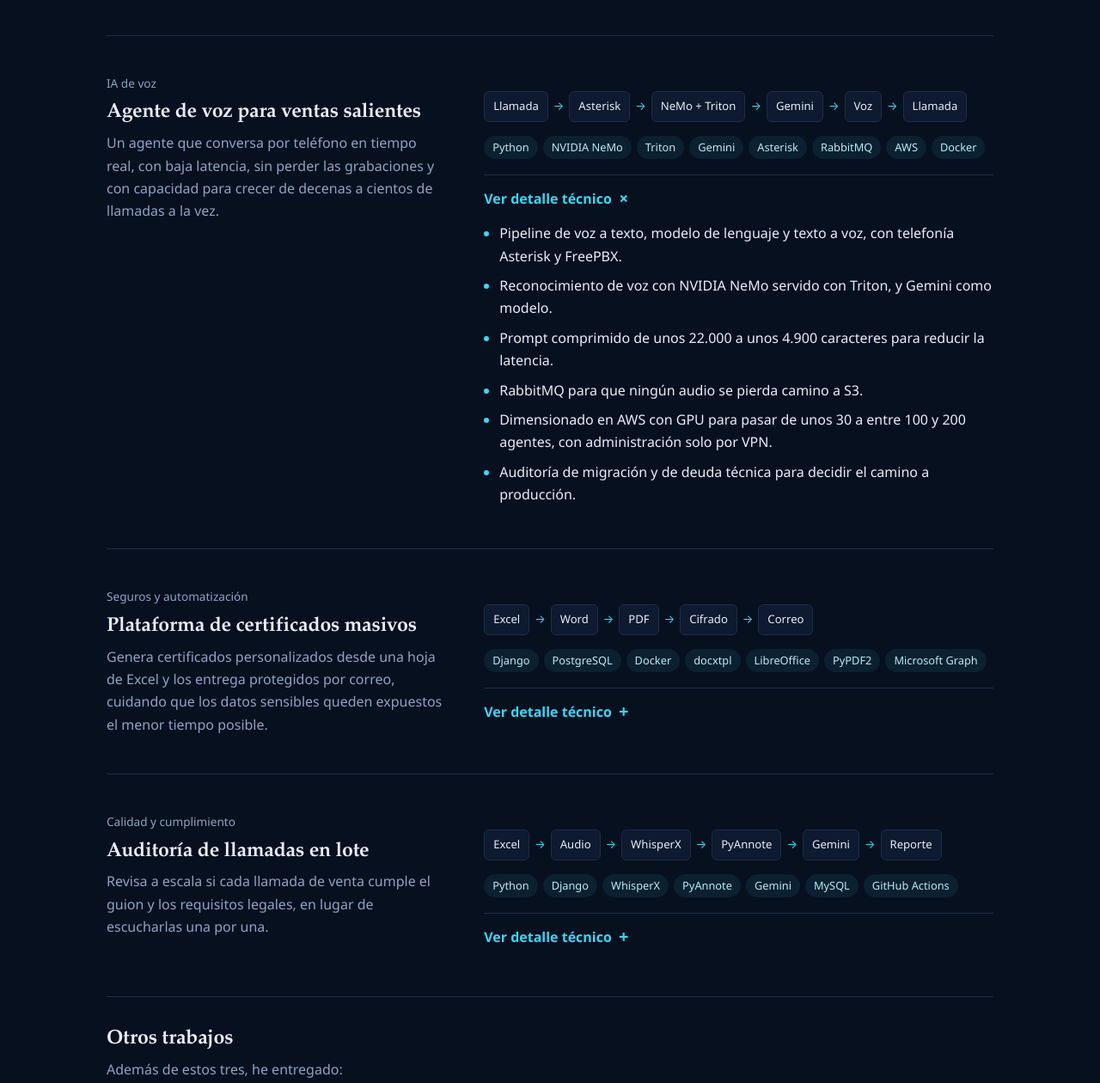
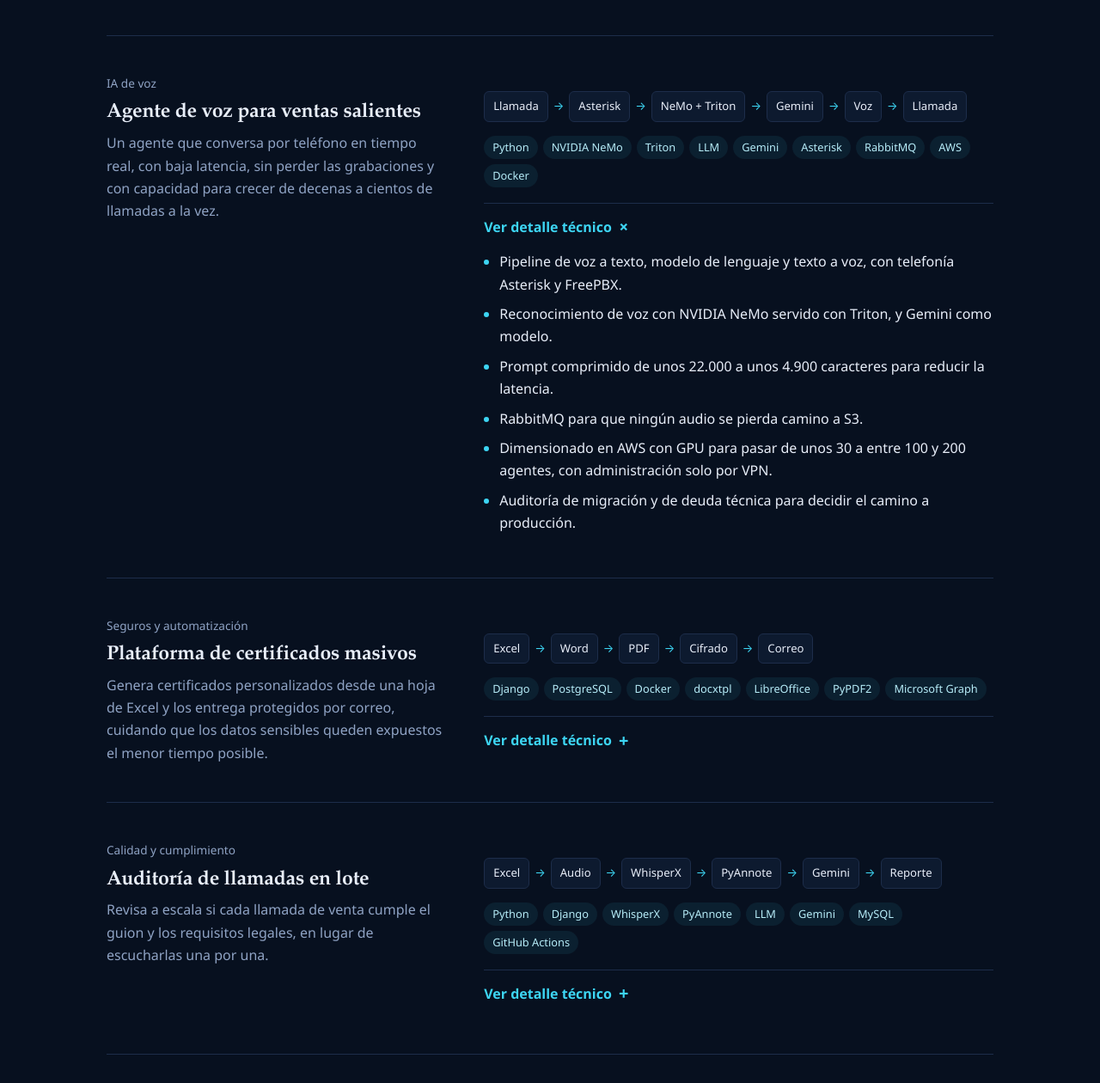
Before and after one commit to haroldcastro-devai/Portafolio, a plain HTML site: page index.html in a window 1280 px wide. Shown: the part 1313-2573 px from the top of the page at 86% size. Drawn offline with Linux system fonts and the light colour scheme.

Commit message:
Añadir chip LLM en proyectos de voz y auditoría.
Co-authored-by: Cursor <cursoragent@cursor.com>

```diff
--- a/index.html
+++ b/index.html
@@ -67,7 +67,7 @@
 <div><p class="tag">IA de voz</p><h3>Agente de voz para ventas salientes</h3><p>Un agente que conversa por teléfono en tiempo real, con baja latencia, sin perder las grabaciones y con capacidad para crecer de decenas a cientos de llamadas a la vez.</p></div>
 <div>
 <div class="flow"><b>Llamada</b><i>→</i><b>Asterisk</b><i>→</i><b>NeMo + Triton</b><i>→</i><b>Gemini</b><i>→</i><b>Voz</b><i>→</i><b>Llamada</b></div>
-<div class="chips"><span>Python</span><span>NVIDIA NeMo</span><span>Triton</span><span>Gemini</span><span>Asterisk</span><span>RabbitMQ</span><span>AWS</span><span>Docker</span></div>
+<div class="chips"><span>Python</span><span>NVIDIA NeMo</span><span>Triton</span><span>LLM</span><span>Gemini</span><span>Asterisk</span><span>RabbitMQ</span><span>AWS</span><span>Docker</span></div>
 <div class="vid" hidden role="button" tabindex="0" aria-label="Reproducir el video de este proyecto"><div class="wave" aria-hidden="true"></div><span class="pl"></span></div>
 <details class="more" open><summary>Ver detalle técnico</summary><ul>
 <li>Pipeline de voz a texto, modelo de lenguaje y texto a voz, con telefonía Asterisk y FreePBX.</li>
@@ -100,7 +100,7 @@
 <div><p class="tag">Calidad y cumplimiento</p><h3>Auditoría de llamadas en lote</h3><p>Revisa a escala si cada llamada de venta cumple el guion y los requisitos legales, en lugar de escucharlas una por una.</p></div>
 <div>
 <div class="flow"><b>Excel</b><i>→</i><b>Audio</b><i>→</i><b>WhisperX</b><i>→</i><b>PyAnnote</b><i>→</i><b>Gemini</b><i>→</i><b>Reporte</b></div>
-<div class="chips"><span>Python</span><span>Django</span><span>WhisperX</span><span>PyAnnote</span><span>Gemini</span><span>MySQL</span><span>GitHub Actions</span></div>
+<div class="chips"><span>Python</span><span>Django</span><span>WhisperX</span><span>PyAnnote</span><span>LLM</span><span>Gemini</span><span>MySQL</span><span>GitHub Actions</span></div>
 <div class="vid" hidden role="button" tabindex="0" aria-label="Reproducir el video de este proyecto"><div class="wave" aria-hidden="true"></div><span class="pl"></span></div>
 <details class="more"><summary>Ver detalle técnico</summary><ul>
 <li>Transcripción con WhisperX y separación de vendedor y cliente con PyAnnote, sobre GPU.</li>
```
